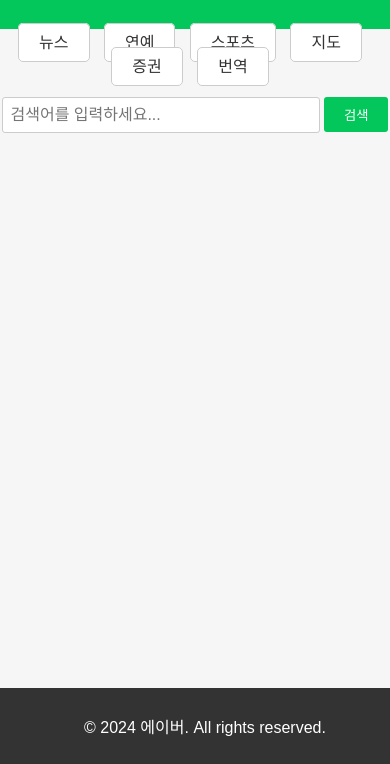
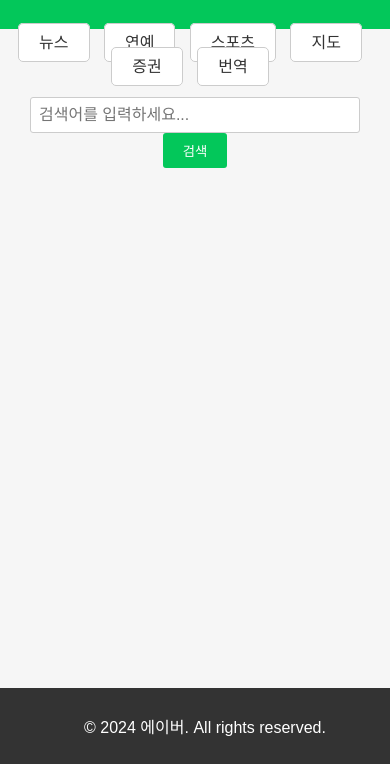
Before and after one commit to rad0708/home, a plain HTML site: page index.html in a window 390 px wide. Shown: the part 80-844 px from the top of the page. Drawn offline with Linux system fonts and the light colour scheme.

Commit message:
ㅇㅇㅇ

```diff
--- a/index.html
+++ b/index.html
@@ -124,6 +124,14 @@
             bottom: 0;
             width: 100%;
         }
+
+        /* 미디어 쿼리(Media Query) */
+        @media only screen and (max-width: 600px) {
+            /* 화면 너비가 600px 이하일 때 적용되는 스타일 */
+            .search-container input[type="text"] {
+                width: 80%;
+            }
+        }
     </style>
 </head>
 <body>
```
